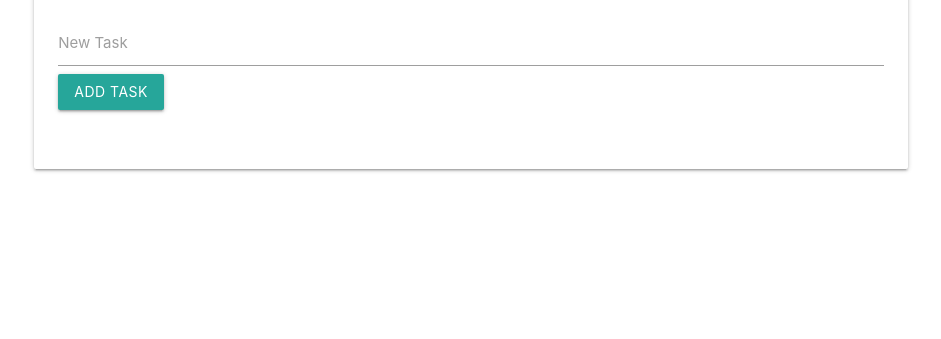
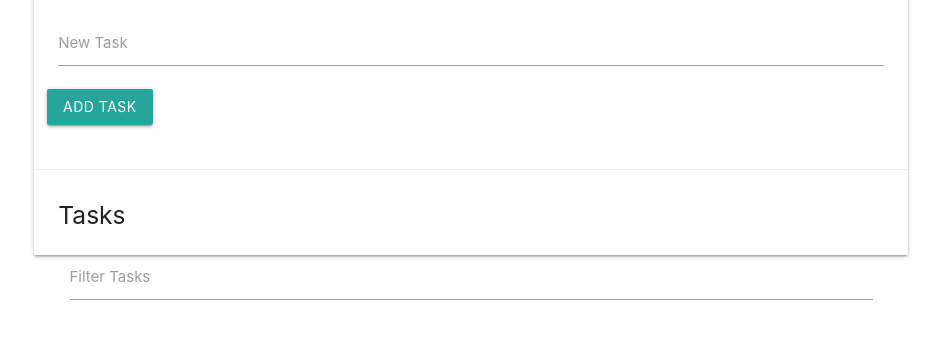
Before and after one commit to MicahMonfrini/tasklist, a plain HTML site: page index.html in a window 1280 px wide. Shown: the part 67-406 px from the top of the page, without its empty margins (169-1110 px from the left). Drawn offline with nearby package versions, Linux system fonts and the light colour scheme.

Commit message:
add tasks section and input for task filtering

```diff
--- a/index.html
+++ b/index.html
@@ -20,9 +20,16 @@
                 <div class="input-field col s12">
                   <input type="text" name="task" id="task">
                   <label for="task">New Task</label>
-                  <input type="submit" value="Add Task" class="btn">
                 </div>
+                <input type="submit" value="Add Task" class="btn">
               </form>
+            </div>
+          </div>
+          <div class="card-action">
+            <h5 class="task-title">Tasks</h5>
+            <div class="input-field col s12">
+              <input type="text" name="filter" id="filter">
+              <label for="filter">Filter Tasks</label>
             </div>
           </div>
         </div>
```
